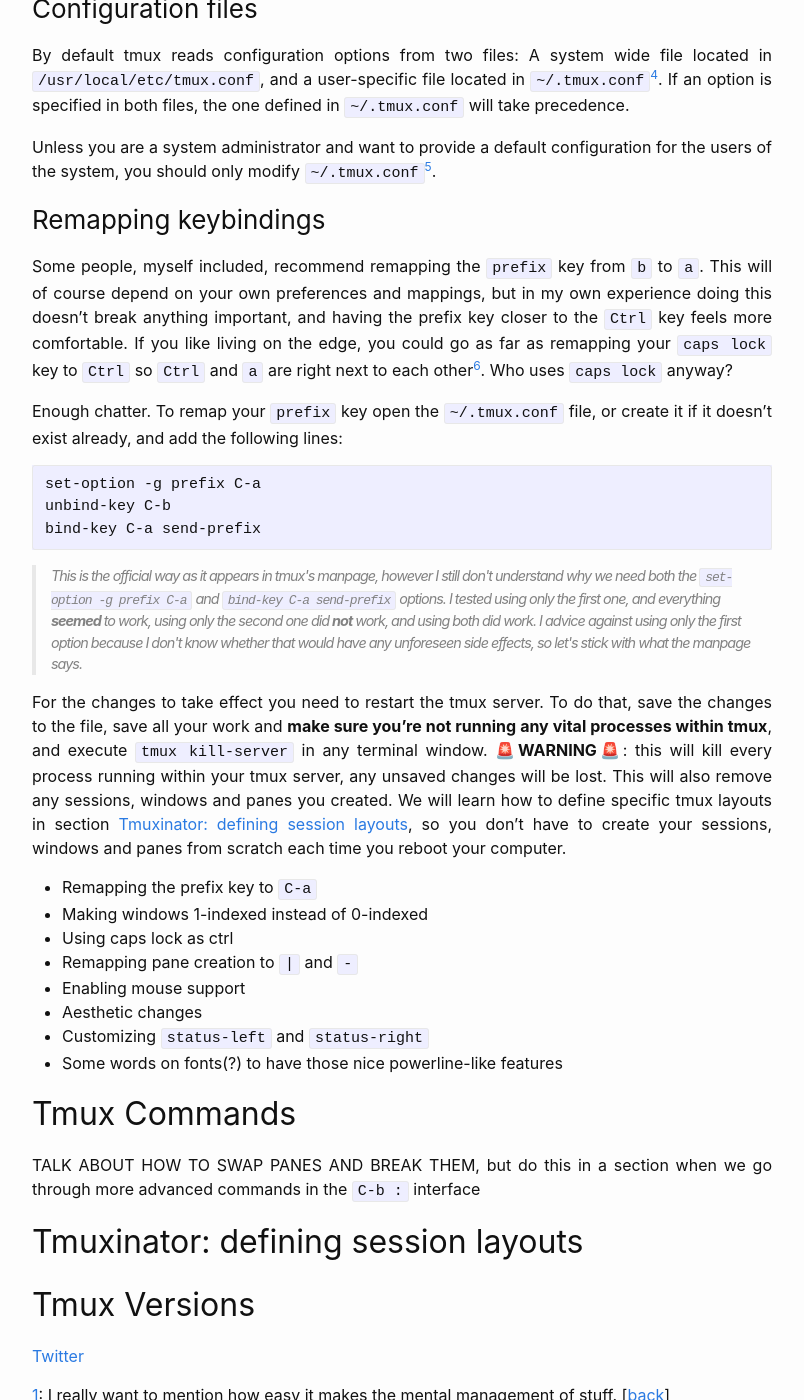
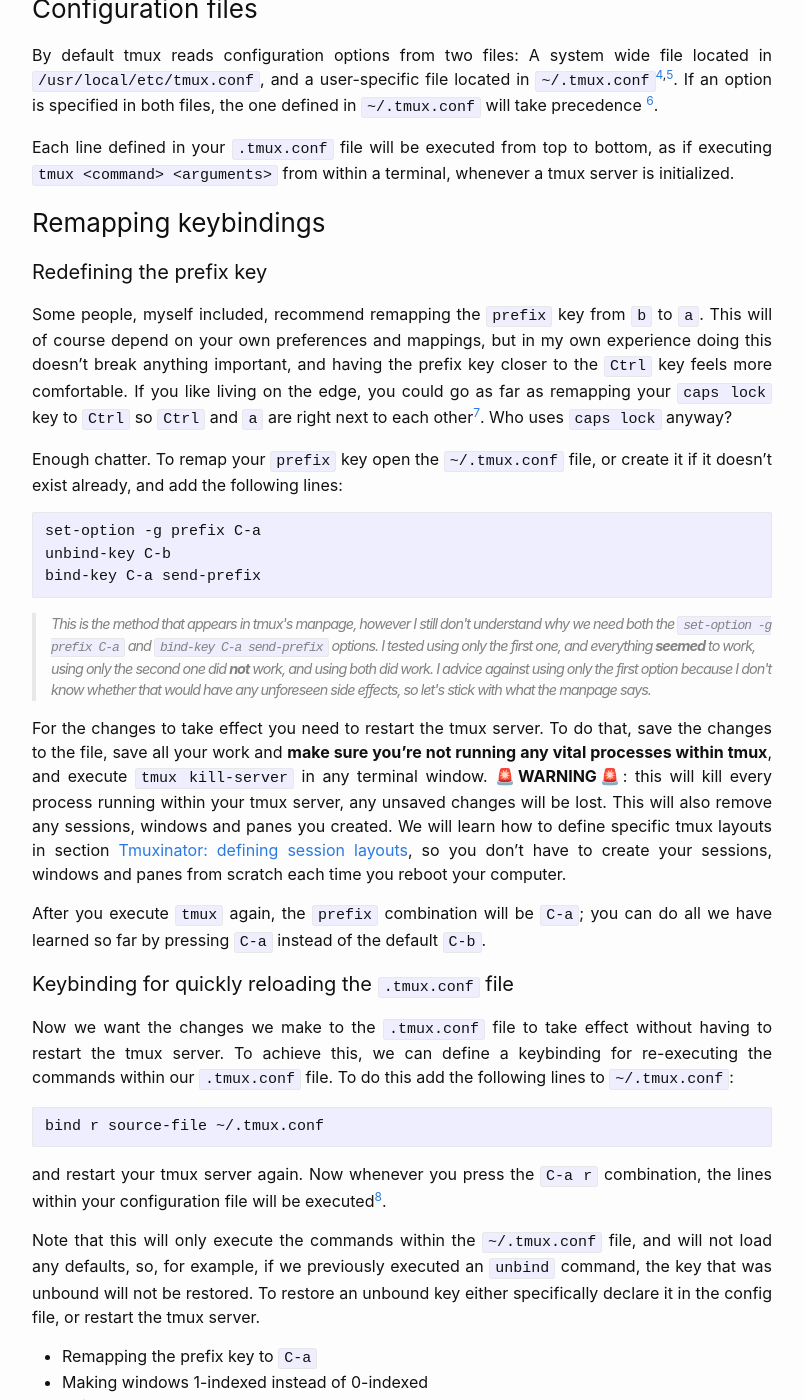
Before and after one commit to jabalazs/jabalazs.github.io, a Jekyll site: the page built from _posts/2018-07-30-workspace_part_1_tmux.md, in a window 1280 px wide and 1400 px high, scrolled down 9082 px. Shown: the whole window, without its empty margins (238-1042 px from the left). Built offline with Jekyll 4.4.1, drawn with Linux system fonts in a browser that asks for light colours; some of the changed text lies outside the part shown.

Commit message:
Add reload keybinding and improve footnotes

````diff
--- a/_posts/2018-07-30-workspace_part_1_tmux.md
+++ b/_posts/2018-07-30-workspace_part_1_tmux.md
@@ -237,14 +237,17 @@
 By default tmux reads configuration options from two files: A system wide file
 located in `/usr/local/etc/tmux.conf`, and a user-specific file located in
 `~/.tmux.conf`<sup>[4](#footnote:home-dir)</sup><a
-name="footnote:home-dir.backlink"></a>. If an option is specified in both files,
-the one defined in `~/.tmux.conf` will take precedence.
+name="footnote:home-dir.backlink"></a><sup>,[5](#footnote:dotfiles)</sup><a name="footnote:dotfiles.backlink"></a>.
+If an option is specified in both files, the one defined in `~/.tmux.conf` will take precedence
+<sup>[6](#footnote:sysadmin_note)</sup><a name="footnote:sysadmin_note.backlink"></a>.
 
-Unless you are a system administrator and want to provide a default
-configuration for the users of the system, you should only modify
-`~/.tmux.conf`<sup>[5](#footnote:dotfiles)</sup><a name="footnote:dotfiles.backlink"></a>.
+Each line defined in your `.tmux.conf` file will be executed from top to bottom,
+as if executing `tmux <command> <arguments>` from within a terminal, whenever a
+tmux server is initialized.
 
 ### Remapping keybindings
+
+#### Redefining the prefix key
 
 Some people, myself included, recommend remapping the `prefix` key from `b` to
 `a`.  This will of course depend on your own preferences and mappings, but in my
@@ -252,9 +255,8 @@
 prefix key closer to the `Ctrl` key feels more comfortable. If you like living
 on the edge, you could go as far as remapping your `caps lock` key to `Ctrl` so
 `Ctrl` and `a` are right next to each
-other<sup>[6](#footnote:remapping_caps_lock)</sup><a
+other<sup>[7](#footnote:remapping_caps_lock)</sup><a
 name="footnote:remapping_caps_lock.backlink"></a>. Who uses `caps lock` anyway?
-
 
 Enough chatter. To remap your `prefix` key open the `~/.tmux.conf` file, or
 create it if it doesn't exist already, and add the following lines:
@@ -267,14 +269,14 @@
 
 <blockquote style="font-size:90%">
 
-This is the official way as it appears in tmux's manpage, however I still don't
+This is the method that appears in tmux's manpage, however I still don't
 understand why we need both the <code style="font-size:90%">set-option -g prefix
 C-a</code> and <code style="font-size:90%">bind-key C-a send-prefix</code>
 options. I tested using only the first one, and everything
 <strong>seemed</strong> to work, using only the second one did
-<strong>not</strong> work, and using both did work. I advice against using
-only the first option because I don't know whether that would have any
-unforeseen side effects, so let's stick with what the manpage says.
+<strong>not</strong> work, and using both did work. I advice against using only
+the first option because I don't know whether that would have any unforeseen
+side effects, so let's stick with what the manpage says.
 
 </blockquote>
 
@@ -287,6 +289,32 @@
 tmux layouts in section [Tmuxinator: defining session layouts](#tmuxinator), so
 you don't have to create your sessions, windows and panes from scratch each time
 you reboot your computer.
+
+After you execute `tmux` again, the `prefix` combination will be `C-a`; you can
+do all we have learned so far by pressing `C-a` instead of the default `C-b`.
+
+#### Keybinding for quickly reloading the `.tmux.conf` file
+
+Now we want the changes we make to the `.tmux.conf` file to take effect without
+having to restart the tmux server. To achieve this, we can define a keybinding
+for re-executing the commands within our `.tmux.conf` file. To do this add the
+following lines to `~/.tmux.conf`:
+
+```
+bind r source-file ~/.tmux.conf
+```
+
+and restart your tmux server again. Now whenever you press the `C-a r`
+combination, the lines within your configuration file will be
+executed<sup>[8](#footnote:sourcing-note)</sup><a
+name="footnote:sourcing-note.backlink"></a>.
+
+Note that this will only execute the commands within the `~/.tmux.conf` file,
+and will not load any defaults, so, for example, if we previously executed an
+`unbind` command, the key that was unbound will not be restored. To restore an
+unbound key either specifically declare it in the config file, or restart the
+tmux server.
+
 
 * Remapping the prefix key to `C-a`
 * Making windows 1-indexed instead of 0-indexed
@@ -322,8 +350,9 @@
 
 <a name="footnote:home-dir">4</a>: Most Unix systems have something called "glob
 expansion" which transforms specific glyphs into paths. In particular `~` gets
-expanded to `/home/<username>` where `<username>` corresponds to, you guessed,
-your username. [[back](#footnote:home-dir.backlink)]
+expanded to `/home/<username>` in Linux systems, and `/Users/<username>` in OSX,
+where `<username>` corresponds to, you guessed, your username.
+[[back](#footnote:home-dir.backlink)]
 
 <a name="footnote:dotfiles">5</a>: Files whose name begin with a dot, such as
 `.tmux.conf` are called _dotfiles_. Dotfiles live in your home directory `~` and
@@ -333,9 +362,19 @@
 each program's documentation to see how its configuration parameters are
 defined. [[back](#footnote:dotfiles.backlink)]
 
-<a name="footnote:remapping_caps_lock">6</a>: If you're on Ubuntu you can
+<a name="footnote:sysadmin_note">6</a>: Unless you are a system administrator and want to provide a default
+configuration for the users of the system, you should only modify
+`~/.tmux.conf`. [[back](#footnote:sysadmin_note.backlink)]
+
+<a name="footnote:remapping_caps_lock">7</a>: If you're on Ubuntu you can
 achieve this by following this LINK TO TUTORIAL; for those using OSX LINK TO
 ANOTHER TUTORIAL [[back](#footnote:remapping_caps_lock.backlink)]
+
+<a name="footnote:sourcing-note">8</a>: This procedure is also known as
+_sourcing_ a configuration file, hence the name `source-file` of the tmux
+command. Those of you that have experimented modifying
+the `.profile`, `.bash_profile`, or `.bashrc` files will probably be familiar
+with this term. [[back](#footnote:sourcing-note.backlink)]
 
 
 # Further reading
````
